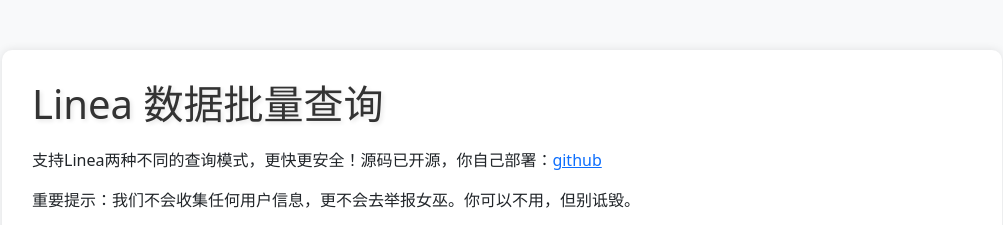
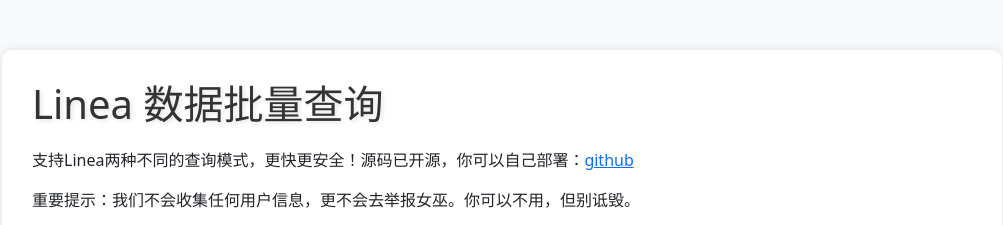
Before and after one commit to lyen1688/linea_bot, a website: page index.html in a window 1280 px wide. Shown: the top 225 px of the page, without its empty margins (138-1141 px from the left). Drawn offline with nearby package versions, Linux system fonts and the light colour scheme; a script that the page names is missing.

Commit message:
Update index.html

```diff
--- a/index.html
+++ b/index.html
@@ -23,7 +23,7 @@
   <div class="container">
     <h1>Linea 数据批量查询</h1>
     <div class="info">
-      <p>支持Linea两种不同的查询模式，更快更安全！源码已开源，你自己部署：<a href="https://github.com/lyen1688/linea_bot/" target="_blank">github</a></p>
+      <p>支持Linea两种不同的查询模式，更快更安全！源码已开源，你可以自己部署：<a href="https://github.com/lyen1688/linea_bot/" target="_blank">github</a></p>
       <p>重要提示：我们不会收集任何用户信息，更不会去举报女巫。你可以不用，但别诋毁。</p>
       <p class="text-green">最新更新：支持查询最新的LXP-L，支持查询LAM余额和对应的等级！</p>
       <p class="author-info">
```
